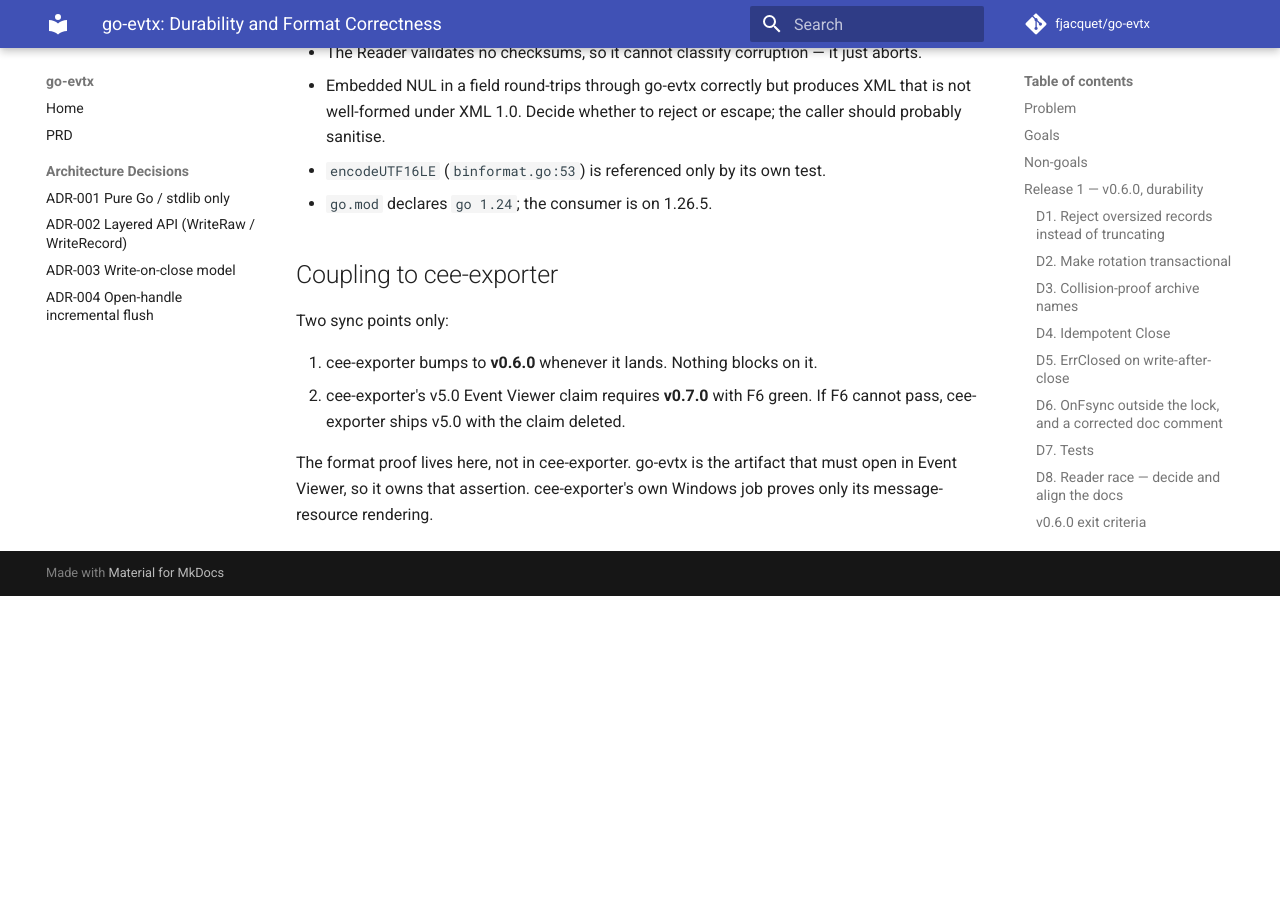
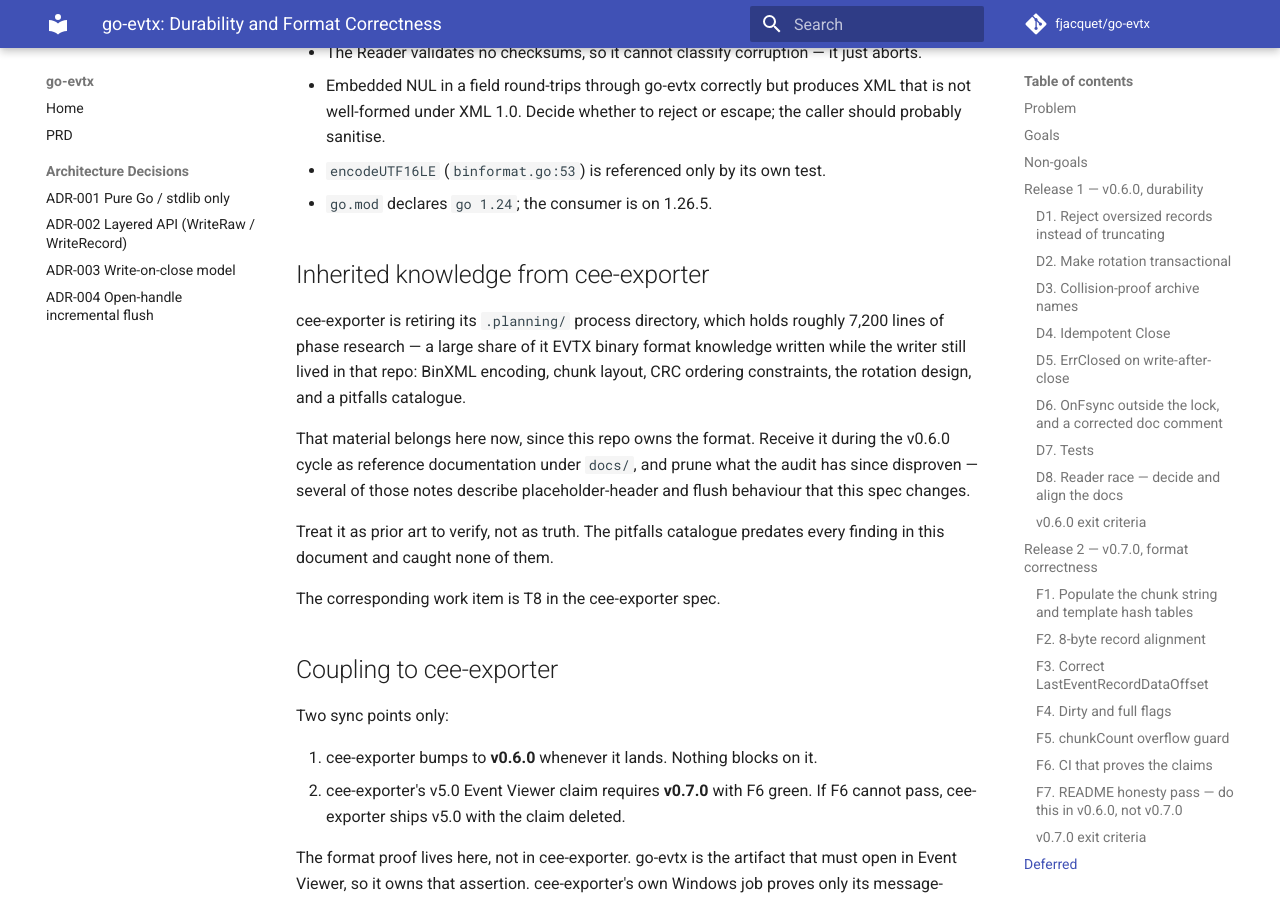
Before and after one commit to fjacquet/go-evtx, an MkDocs documentation site: the page built from docs/superpowers/specs/2026-08-08-durability-and-format-correctness-design.md, in a window 1280 px wide and 900 px high, scrolled down 7091 px. Built offline with MkDocs 1.6.1 and Material for MkDocs 9.7.7, drawn with Linux system fonts in a browser that asks for light colours; comment, search, counter and statistics services are not loaded; before the commit the page ends 7687 px from its top, so only the background shows below that.

Commit message:
docs(spec): note inherited EVTX format knowledge from cee-exporter
cee-exporter is retiring its .planning/ directory, which holds ~7,200
lines of phase research written while the EVTX writer still lived in
that repo. The format material belongs here now.

Received as reference docs during the v0.6.0 cycle, and treated as prior
art to verify rather than truth — the inherited pitfalls catalogue
predates every finding in this spec and caught none of them.

Co-Authored-By: Claude Opus 5 <noreply@anthropic.com>
Claude-Session: https://claude.ai/code/session_013X8sqqZ7S146dyofsVWnEZ

```diff
--- a/docs/superpowers/specs/2026-08-08-durability-and-format-correctness-design.md
+++ b/docs/superpowers/specs/2026-08-08-durability-and-format-correctness-design.md
@@ -312,6 +312,24 @@ Recorded so they are not rediscovered as new:
 - `encodeUTF16LE` (`binformat.go:53`) is referenced only by its own test.
 - `go.mod` declares `go 1.24`; the consumer is on 1.26.5.
 
+## Inherited knowledge from cee-exporter
+
+cee-exporter is retiring its `.planning/` process directory, which holds
+roughly 7,200 lines of phase research — a large share of it EVTX binary format
+knowledge written while the writer still lived in that repo: BinXML encoding,
+chunk layout, CRC ordering constraints, the rotation design, and a pitfalls
+catalogue.
+
+That material belongs here now, since this repo owns the format. Receive it
+during the v0.6.0 cycle as reference documentation under `docs/`, and prune
+what the audit has since disproven — several of those notes describe
+placeholder-header and flush behaviour that this spec changes.
+
+Treat it as prior art to verify, not as truth. The pitfalls catalogue predates
+every finding in this document and caught none of them.
+
+The corresponding work item is T8 in the cee-exporter spec.
+
 ## Coupling to cee-exporter
 
 Two sync points only:
```
